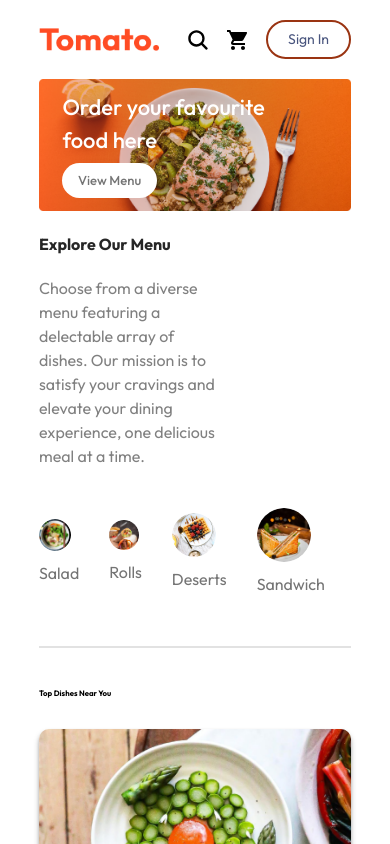
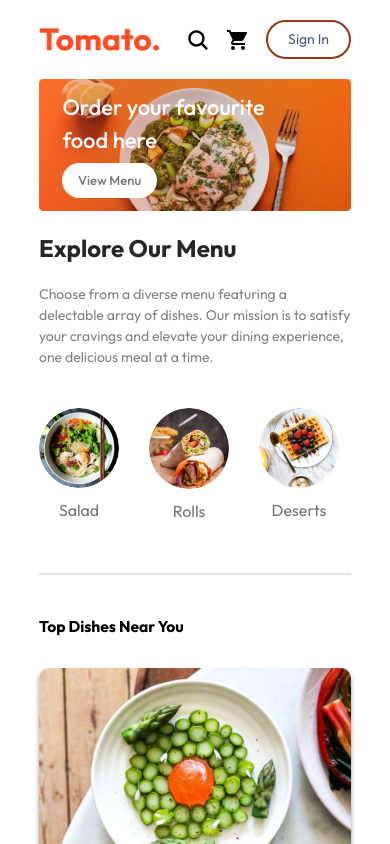
Before and after one commit to karthiksk2518/Food-Ordering, a React (Vite) app in the folder frontend/: page / in a window 390 px wide. Shown: the top 844 px of the page. Built offline with nearby package versions, Linux system fonts and the light colour scheme.

Commit message:
explore menu responsive

```diff
--- a/frontend/src/components/ExploreMenu.jsx
+++ b/frontend/src/components/ExploreMenu.jsx
@@ -6,14 +6,14 @@ const ExploreMenu = ({ category, setCategory }) => {
 
     return (
         <div className="flex flex-col gap-[20px]" id="explore-menu">
-            <h1 className="text-[#262626] font-bold">Explore Our Menu</h1>
-            <p className="max-w-[60%] text-[#808080]">Choose from a diverse menu featuring a delectable array of dishes. Our mission is to satisfy your cravings and elevate your dining experience, one delicious meal at a time.</p>
+            <h1 className="text-[#262626] text-2xl font-bold">Explore Our Menu</h1>
+            <p className="max-w-[100%] text-[14px] lg:text-[16px] text-[#808080]">Choose from a diverse menu featuring a delectable array of dishes. Our mission is to satisfy your cravings and elevate your dining experience, one delicious meal at a time.</p>
             <div className="flex justify-between items-center gap-[30px] text-center my-5 mx-0 overflow-x-scroll explore-menu-list">
                 {menu_list.map((item, index) => {
                     return (
                         <div onClick={() => setCategory(prev => prev === item.menu_name ? "All" : item.menu_name)}
                             key={index} className="explore-menu-list-item">
-                            <img src={item.menu_image} alt="" className={`${category === item.menu_name ? "border-4 border-orange-500 p-0.5" : ""} w-[7.5vw] min-w-[80%] cursor-pointer rounded-[50%] transition-all duration-200`} />
+                            <img src={item.menu_image} alt="" className={`${category === item.menu_name ? "border-4 border-orange-500 p-0.5" : ""} w-[7.5vw] min-w-[80px] cursor-pointer rounded-[50%] transition-all duration-200`} />
                             <p className="mt-[10px] text-[#747474] text-responsive cursor-pointer">{item.menu_name}</p>
                         </div>
                     )
--- a/frontend/src/components/FoodDisplay.jsx
+++ b/frontend/src/components/FoodDisplay.jsx
@@ -10,7 +10,7 @@ const FoodDisplay = ({ category }) => {
 
     return (
         <div className="mt-[30px]" id="food-display">
-            <h2 className="font-bold text-[2vw] md:text-[24px]">Top Dishes Near You</h2>
+            <h2 className="font-bold text-[4vw] lg:text-[30px]">Top Dishes Near You</h2>
             <div className="food-display-list">
                 {food_list.map((item, index) => {
                     if (category === "All" || category === item.category) {
```
